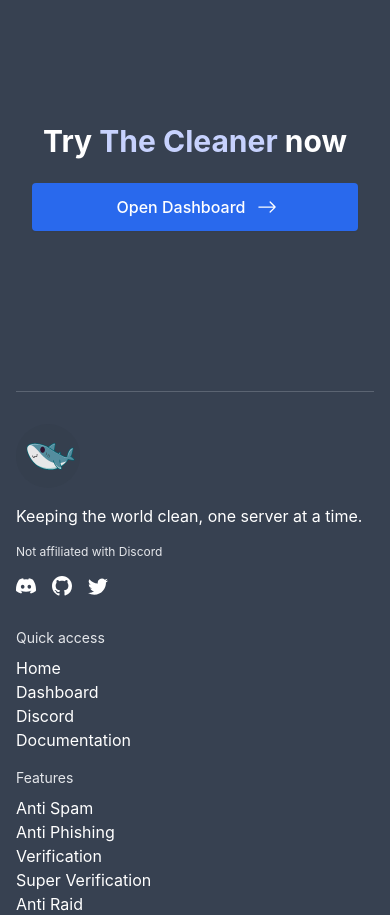
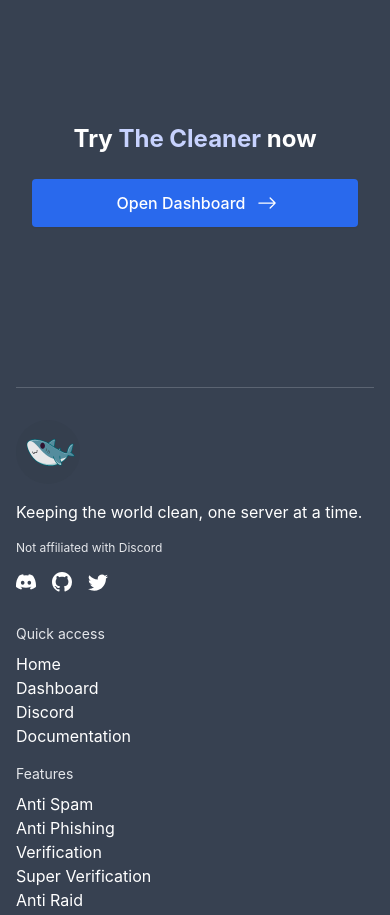
Before and after one commit to cleaner-bot/website, a Next.js app: page / in a window 390 px wide. Shown: the part 2840-3755 px from the top of the page. Built offline with nearby package versions, Linux system fonts and the light colour scheme.

Commit message:
fix cta on sub-sm

```diff
--- a/pages/index.jsx
+++ b/pages/index.jsx
@@ -221,7 +221,7 @@ function Testimonial({
 function CTASection() {
     return (
         <div className="my-40 --container" data-aos="fade-up">
-            <h2 className="text-3xl font-bold text-center sm:text-5xl md:text-6xl">
+            <h2 className="text-2xl font-bold text-center sm:text-5xl md:text-6xl">
                 Try <span className="text-indigo-200">The Cleaner</span> now
             </h2>
             <InternalLink
```
